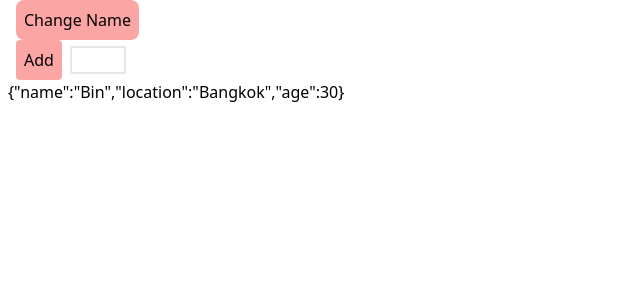
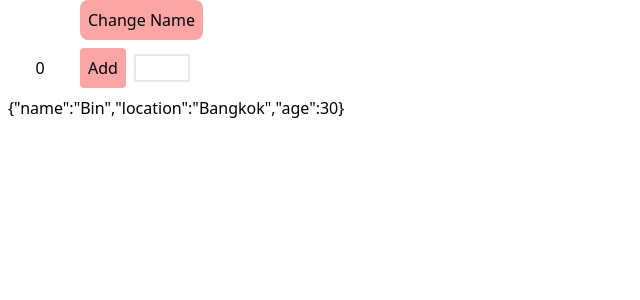
Before and after one commit to soAcademy/workshop-state-and-event, a React (Create React App) app: page / in a window 1280 px wide. Shown: the top 300 px of the page, without its empty margins (0-640 px from the left). Built offline with nearby package versions, Linux system fonts and the light colour scheme.

Commit message:
fix:padding

```diff
--- a/src/AppLocalStorage.js
+++ b/src/AppLocalStorage.js
@@ -4,7 +4,7 @@ import LocalStorage3 from "./LocalStorage/LocalStorage3";
 
 const AppLocalStorage = () => {
   return (
-    <div className="mx-2">
+    <div className="mx-2 space-y-2">
       <LocalStorage1 />
       <LocalStorage2 />
       <LocalStorage3 />
--- a/src/LocalStorage/LocalStorage1.js
+++ b/src/LocalStorage/LocalStorage1.js
@@ -1,14 +1,17 @@
-import {useState} from 'react'
+import { useState } from "react";
 
 const LocalStorage1 = () => {
-  const [username, setUsername] = useState(localStorage.getItem('username'))
+  const [username, setUsername] = useState(localStorage.getItem("username"));
   return (
     <div>
-      {username}
+      <span className="w-16 text-center inline-block">{username}</span>
       <button
         onClick={() => {
-          localStorage.setItem("username", `${username === "Bin" ? "Earth" : "Bin"}`);
-          setUsername(localStorage.getItem('username'))
+          localStorage.setItem(
+            "username",
+            `${username === "Bin" ? "Earth" : "Bin"}`
+          );
+          setUsername(localStorage.getItem("username"));
         }}
         className="rounded-lg p-2 bg-red-300 mx-2"
       >
--- a/src/LocalStorage/LocalStorage2.js
+++ b/src/LocalStorage/LocalStorage2.js
@@ -4,22 +4,24 @@ const LocalStorage2 = () => {
   const [num, setNum] = useState(localStorage.getItem("num"));
   return (
     <div>
-      <span className="w-24">{num}</span>
+      <span className="w-16 text-center inline-block">{num || 0}</span>
       <button
         onClick={() => {
           localStorage.setItem("num", `${Number(num) + 3}`);
-          setNum(localStorage.getItem("num"))
+          setNum(localStorage.getItem("num"));
         }}
         className="bg-red-300 rounded p-2 mx-2"
       >
         Add
       </button>
-      <input onChange={(e)=>{
-        localStorage.setItem("num", `${e.target.value}`);
-        setNum(localStorage.getItem("num"))
-      }}
-      className="border-2 w-14"
-      type='number'></input>
+      <input
+        onChange={(e) => {
+          localStorage.setItem("num", `${e.target.value || 0}`);
+          setNum(localStorage.getItem("num"));
+        }}
+        className="border-2 w-14"
+        type="number"
+      ></input>
     </div>
   );
 };
```
